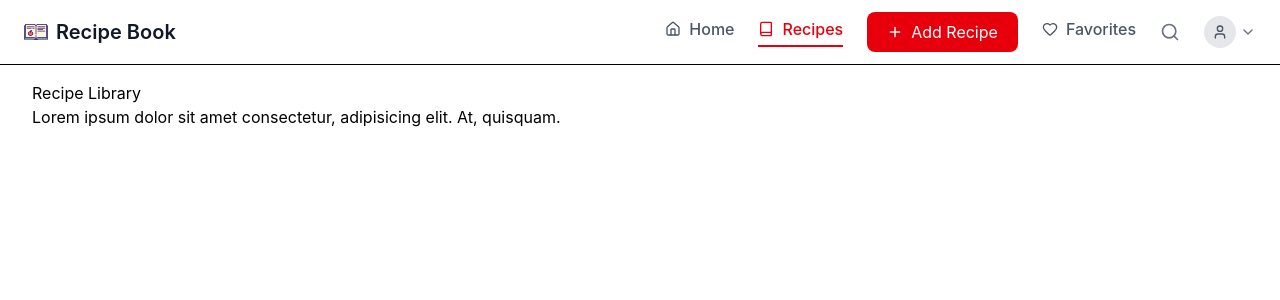
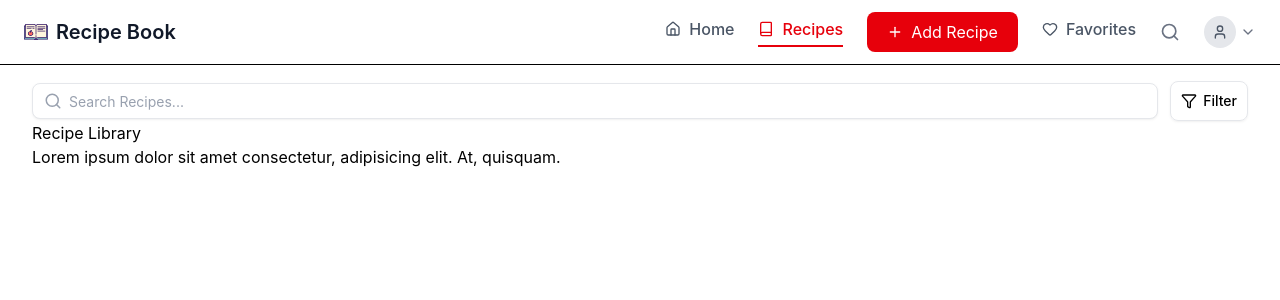
Before and after one commit to SrunTechsean/Interactive-Recipe-Book, a React (Vite) app: page /recipes in a window 1280 px wide. Shown: the top 300 px of the page. Built offline with nearby package versions, Linux system fonts and the light colour scheme.

Commit message:
feat(RecipeLibrary): call SearchBar

```diff
--- a/src/pages/RecipeLibrary.jsx
+++ b/src/pages/RecipeLibrary.jsx
@@ -1,6 +1,8 @@
+import SearchBar from "../components/SearchBar";
 export default function RecipeLibrary() {
   return (
     <section>
+      <SearchBar />
       <h1>Recipe Library</h1>
       <p>
         Lorem ipsum dolor sit amet consectetur, adipisicing elit. At, quisquam.
```
